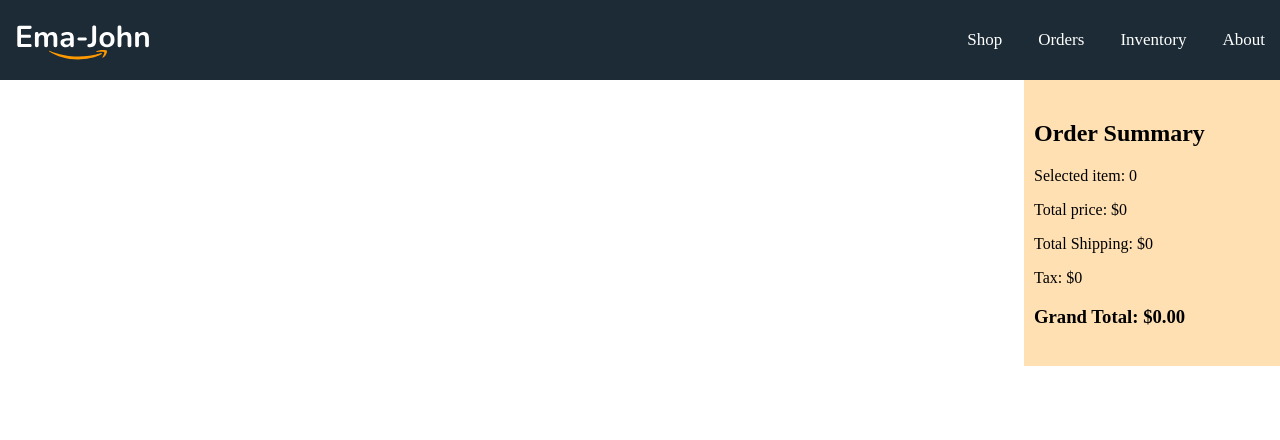
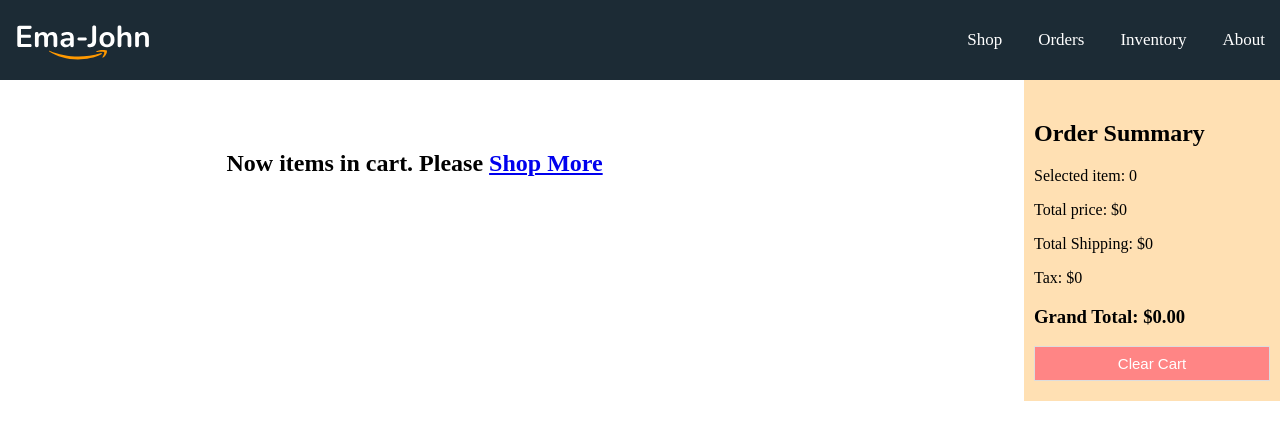
Before and after one commit to shamsulhuda/smlecom, a React (Vite) app: page /orders in a window 1280 px wide. Shown: the top 440 px of the page. Built offline with nearby package versions, Linux system fonts and the light colour scheme.

Commit message:
Emma-json-site-done

```diff
--- a/src/components/Cart/Cart.css
+++ b/src/components/Cart/Cart.css
@@ -6,3 +6,12 @@
 .cart-container {
   background-color: #ffe0b3;
 }
+button.btn {
+  cursor: pointer;
+  width: 100%;
+  padding: 8px 10px;
+  background: #ff8585;
+  border: 1px solid #dddddd;
+  color: #ffffff;
+  font-size: 15px;
+}
--- a/src/components/Cart/Cart.jsx
+++ b/src/components/Cart/Cart.jsx
@@ -1,7 +1,7 @@
 import React from "react";
 import "./Cart.css";
 
-export default function Cart({ cart }) {
+export default function Cart({ cart, clearCart, children }) {
   let total = 0;
   let shipping = 0;
   let quantity = 0;
@@ -23,6 +23,14 @@ export default function Cart({ cart }) {
         <p>Tax: ${tax}</p>
         <h3>Grand Total: ${grandTotal.toFixed(2)}</h3>
       </div>
+      <div className="cart-footer">
+        <div className="action-buttons">
+          <button type="button" className="btn" onClick={clearCart}>
+            Clear Cart
+          </button>
+          {children}
+        </div>
+      </div>
     </div>
   );
 }
--- a/src/components/Orders/Orders.jsx
+++ b/src/components/Orders/Orders.jsx
@@ -1,21 +1,44 @@
 import React, { useState } from "react";
-import { useLoaderData } from "react-router-dom";
+import { Link, useLoaderData } from "react-router-dom";
+import { deleteShoppingCart, removeFromDb } from "../../utilities/fakedb";
 import Cart from "../Cart/Cart";
 import ReviewItem from "../ReviewItem/ReviewItem";
 
 export default function Orders() {
   const { products, initialCart } = useLoaderData();
   const [cart, setCart] = useState(initialCart);
+
+  //clear cart
+  const clearCart = () => {
+    setCart([]);
+    deleteShoppingCart();
+  };
+
+  // delete handler
+  const handleRemoveItem = (id) => {
+    const remaining = cart.filter((product) => product.id !== id);
+    setCart(remaining);
+    removeFromDb(id);
+  };
   return (
     <div>
       <div className="shop-container">
         <div className="orders-container">
           {cart.map((product) => (
-            <ReviewItem key={product.id} product={product}></ReviewItem>
+            <ReviewItem
+              key={product.id}
+              product={product}
+              handleRemoveItem={handleRemoveItem}
+            ></ReviewItem>
           ))}
+          {cart.length === 0 && (
+            <h2>
+              Now items in cart. Please <Link to="/">Shop More</Link>
+            </h2>
+          )}
         </div>
         <div className="cart-container">
-          <Cart cart={cart}></Cart>
+          <Cart cart={cart} clearCart={clearCart}></Cart>
         </div>
       </div>
     </div>
--- a/src/components/ReviewItem/ReviewItem.css
+++ b/src/components/ReviewItem/ReviewItem.css
@@ -1,9 +1,46 @@
+.orders-container {
+  width: 571px;
+  margin: 50px auto;
+}
 .review-item {
   display: flex;
+  border: 1px solid #dddddd;
+  border-radius: 5px;
+  align-items: center;
+  margin-bottom: 20px;
+}
+.review-deatils h4 {
+  margin: 0;
+  text-transform: capitalize;
+  font-size: 14px;
 }
 .review-details-container {
   display: flex;
+  width: 100%;
+  padding: 5px;
+  justify-content: space-between;
+  align-items: center;
 }
 .review-item img {
   width: 60px;
+  padding: 3px 3px 0 3px;
 }
+.review-deatils p {
+  margin: 0;
+  text-transform: capitalize;
+}
+button.delete-btn {
+  width: 50px;
+  height: 50px;
+  border-radius: 50%;
+  border: 0;
+  background-color: rgba(235, 87, 87, 0.3);
+  cursor: pointer;
+}
+button.delete-btn:hover {
+  background-color: rgba(235, 87, 87, 0.5);
+}
+.delete-icon {
+  color: #eb5757;
+  font-size: 20px;
+}
--- a/src/components/ReviewItem/ReviewItem.jsx
+++ b/src/components/ReviewItem/ReviewItem.jsx
@@ -1,7 +1,9 @@
+import { faTrashAlt } from "@fortawesome/free-solid-svg-icons";
+import { FontAwesomeIcon } from "@fortawesome/react-fontawesome";
 import React from "react";
 import "./ReviewItem.css";
-export default function ReviewItem({ product }) {
-  const { name, price, quantity, img } = product;
+export default function ReviewItem({ product, handleRemoveItem }) {
+  const { id, name, price, quantity, img } = product;
   return (
     <div className="review-item">
       <div>
@@ -9,7 +11,7 @@ export default function ReviewItem({ product }) {
       </div>
       <div className="review-details-container">
         <div className="review-deatils">
-          <p>{name}</p>
+          <h4>{name}</h4>
           <p>
             <small>Price: {price}</small>
           </p>
@@ -18,7 +20,12 @@ export default function ReviewItem({ product }) {
           </p>
         </div>
         <div className="delete-container">
-          <button className="delete">delete</button>
+          <button className="delete-btn" onClick={() => handleRemoveItem(id)}>
+            <FontAwesomeIcon
+              className="delete-icon"
+              icon={faTrashAlt}
+            ></FontAwesomeIcon>
+          </button>
         </div>
       </div>
     </div>
--- a/src/components/Shop/Shop.jsx
+++ b/src/components/Shop/Shop.jsx
@@ -1,13 +1,23 @@
 import React, { useEffect, useState } from "react";
-import { useLoaderData } from "react-router-dom";
-import { addToDb, getShoppingCart } from "../../utilities/fakedb";
+import { Link, useLoaderData } from "react-router-dom";
+import {
+  addToDb,
+  deleteShoppingCart,
+  getShoppingCart,
+} from "../../utilities/fakedb";
 import Cart from "../Cart/Cart";
 import Product from "../Product/Product";
 import "./Shop.css";
+
 export default function Shop() {
   const products = useLoaderData();
   const [cart, setCart] = useState([]);
 
+  // clear cart
+  const clearCart = () => {
+    setCart([]);
+    deleteShoppingCart();
+  };
   useEffect(() => {
     const storedCart = getShoppingCart();
     const savedCart = [];
@@ -52,7 +62,11 @@ export default function Shop() {
         </div>
       </div>
       <div className="cart-container">
-        <Cart cart={cart}></Cart>
+        <Cart cart={cart} clearCart={clearCart}>
+          <Link to="/orders">
+            <button>Got to Cart</button>
+          </Link>
+        </Cart>
       </div>
     </div>
   );
```
